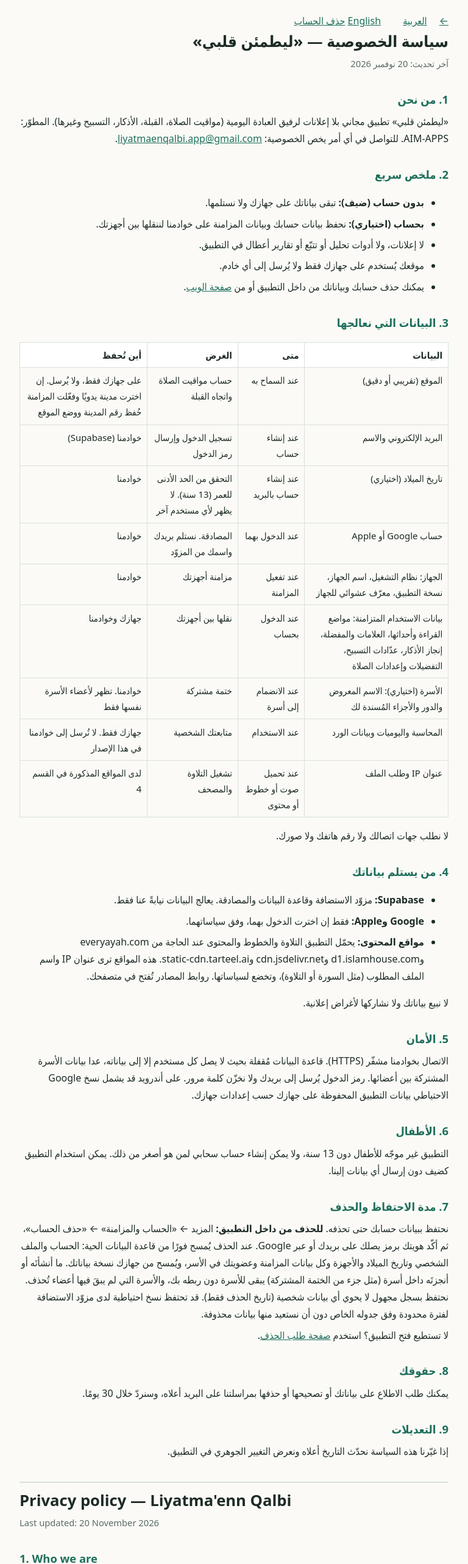
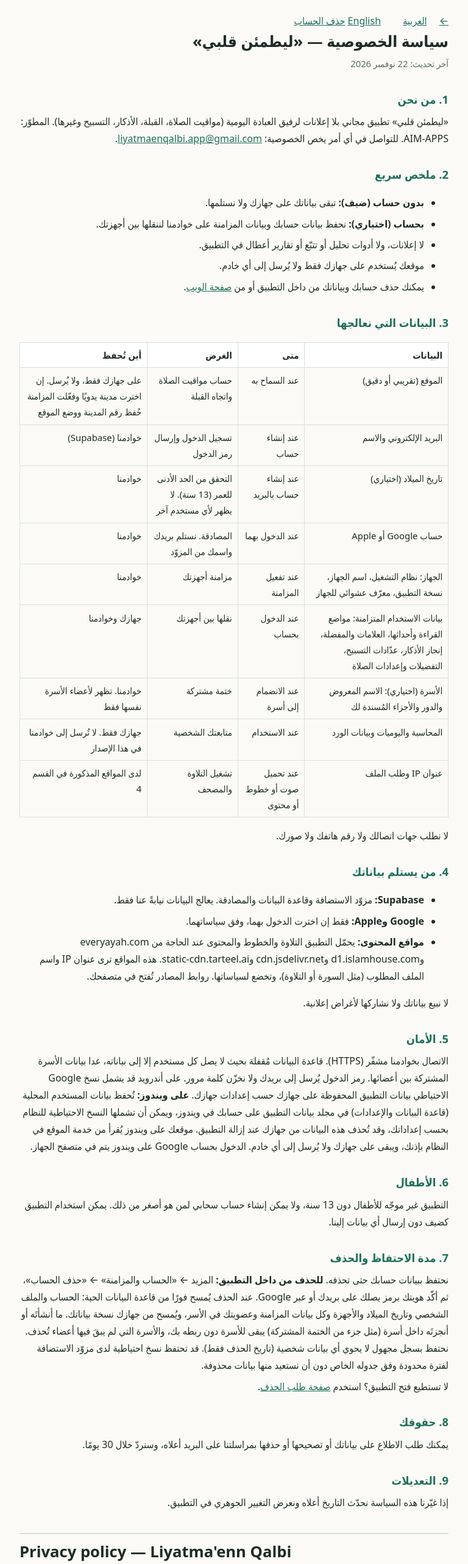
Before and after one commit to liyatmaenqalbiapp/liyatmaenqalbi-site, a plain HTML site: page privacy.html in a window 1280 px wide. Shown: the top 2564 px of the page at 61% size, without its empty margins (256-1024 px from the left). Drawn offline with Linux system fonts and the light colour scheme.

Commit message:
Privacy policy: add Windows section, update date

```diff
--- a/privacy.html
+++ b/privacy.html
@@ -13,7 +13,7 @@
 
 <section id="ar" lang="ar" dir="rtl">
 <h1>سياسة الخصوصية — «ليطمئن قلبي»</h1>
-<p class="muted">آخر تحديث: 20 نوفمبر 2026</p>
+<p class="muted">آخر تحديث: 22 نوفمبر 2026</p>
 
 <h2>1. من نحن</h2>
 <p>«ليطمئن قلبي» تطبيق مجاني بلا إعلانات لرفيق العبادة اليومية (مواقيت الصلاة، القبلة، الأذكار، التسبيح وغيرها). المطوّر: AIM-APPS. للتواصل في أي أمر يخص الخصوصية: <a href="mailto:liyatmaenqalbi.app@gmail.com">liyatmaenqalbi.app@gmail.com</a>.</p>
@@ -51,7 +51,7 @@
 <p>لا نبيع بياناتك ولا نشاركها لأغراض إعلانية.</p>
 
 <h2>5. الأمان</h2>
-<p>الاتصال بخوادمنا مشفّر (HTTPS). قاعدة البيانات مُقفلة بحيث لا يصل كل مستخدم إلا إلى بياناته، عدا بيانات الأسرة المشتركة بين أعضائها. رمز الدخول يُرسل إلى بريدك ولا نخزّن كلمة مرور. على أندرويد قد يشمل نسخ Google الاحتياطي بيانات التطبيق المحفوظة على جهازك حسب إعدادات جهازك.</p>
+<p>الاتصال بخوادمنا مشفّر (HTTPS). قاعدة البيانات مُقفلة بحيث لا يصل كل مستخدم إلا إلى بياناته، عدا بيانات الأسرة المشتركة بين أعضائها. رمز الدخول يُرسل إلى بريدك ولا نخزّن كلمة مرور. على أندرويد قد يشمل نسخ Google الاحتياطي بيانات التطبيق المحفوظة على جهازك حسب إعدادات جهازك. <strong>على ويندوز:</strong> تُحفظ بيانات المستخدم المحلية (قاعدة البيانات والإعدادات) في مجلد بيانات التطبيق على حسابك في ويندوز، ويمكن أن تشملها النسخ الاحتياطية للنظام بحسب إعداداتك، وقد تُحذف هذه البيانات من جهازك عند إزالة التطبيق. موقعك على ويندوز يُقرأ من خدمة الموقع في النظام بإذنك، ويبقى على جهازك ولا يُرسل إلى أي خادم. الدخول بحساب Google على ويندوز يتم في متصفح الجهاز.</p>
 
 <h2>6. الأطفال</h2>
 <p>التطبيق غير موجّه للأطفال دون 13 سنة، ولا يمكن إنشاء حساب سحابي لمن هو أصغر من ذلك. يمكن استخدام التطبيق كضيف دون إرسال أي بيانات إلينا.</p>
@@ -69,7 +69,7 @@
 
 <section id="en" class="lang" lang="en" dir="ltr">
 <h1>Privacy policy — Liyatma'enn Qalbi</h1>
-<p class="muted">Last updated: 20 November 2026</p>
+<p class="muted">Last updated: 22 November 2026</p>
 
 <h2>1. Who we are</h2>
 <p>Liyatma'enn Qalbi («ليطمئن قلبي») is a free, ad-free app for daily worship (prayer times, Qibla, adhkar, tasbeeh and more). Developer: AIM-APPS. Contact for anything about privacy: <a href="mailto:liyatmaenqalbi.app@gmail.com">liyatmaenqalbi.app@gmail.com</a>.</p>
@@ -107,7 +107,7 @@
 <p>We do not sell your data and do not share it for advertising.</p>
 
 <h2>5. Security</h2>
-<p>The connection to our servers is encrypted (HTTPS). The database is locked so that each user can reach only their own data, apart from family data shared among that family's members. Your sign-in code is emailed to you and we store no password. On Android, Google's device backup may include app data stored on your device, depending on your device settings.</p>
+<p>The connection to our servers is encrypted (HTTPS). The database is locked so that each user can reach only their own data, apart from family data shared among that family's members. Your sign-in code is emailed to you and we store no password. On Android, Google's device backup may include app data stored on your device, depending on your device settings. <strong>On Windows:</strong> your local data (the database and settings) is stored in the app's data folder under your Windows account, system backups may include it depending on your settings, and uninstalling the app may delete it from your device. Your location on Windows is read from the system location service with your permission, stays on your device and is never sent to a server. Signing in with Google on Windows happens in your device's browser.</p>
 
 <h2>6. Children</h2>
 <p>The app is not directed to children under 13 and a cloud account cannot be created for anyone younger. The app can be used as a guest without sending us any data.</p>
```
